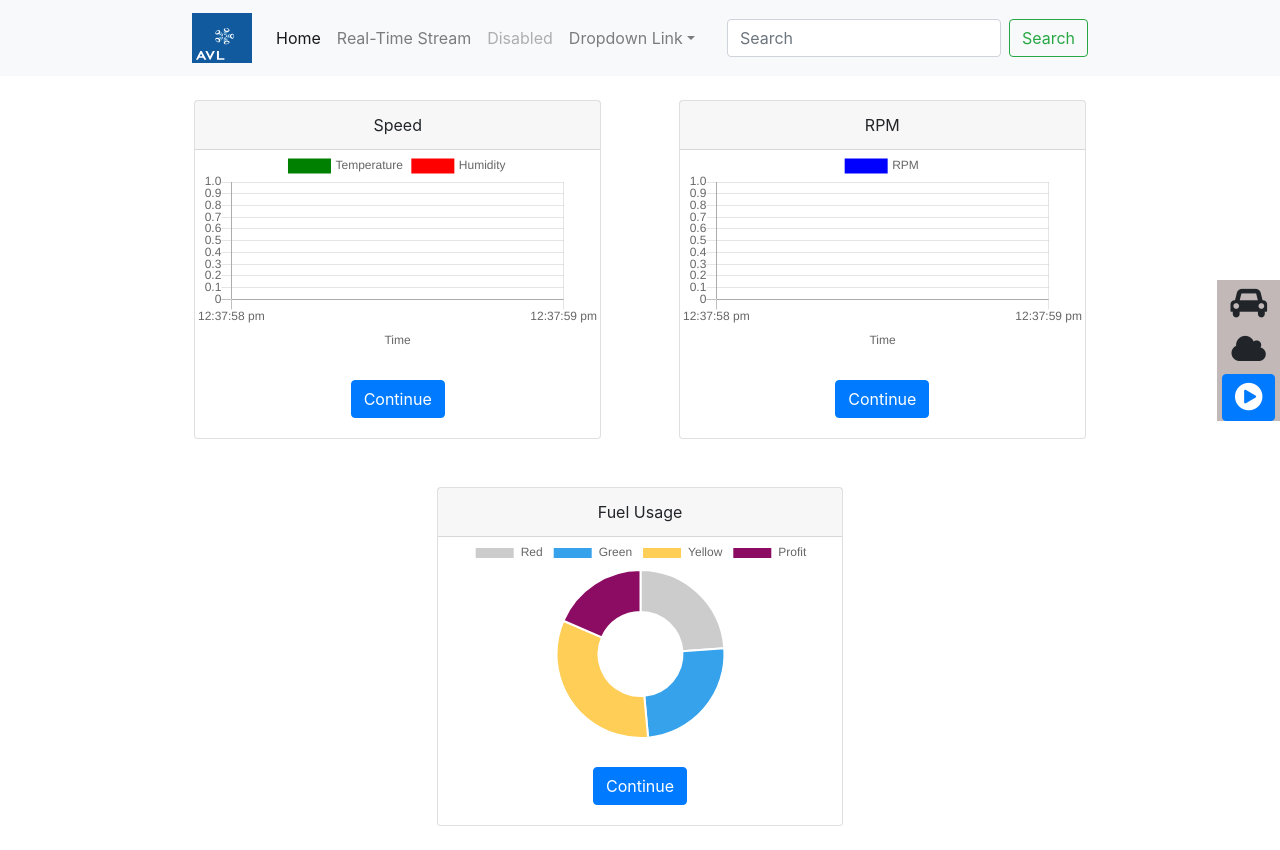
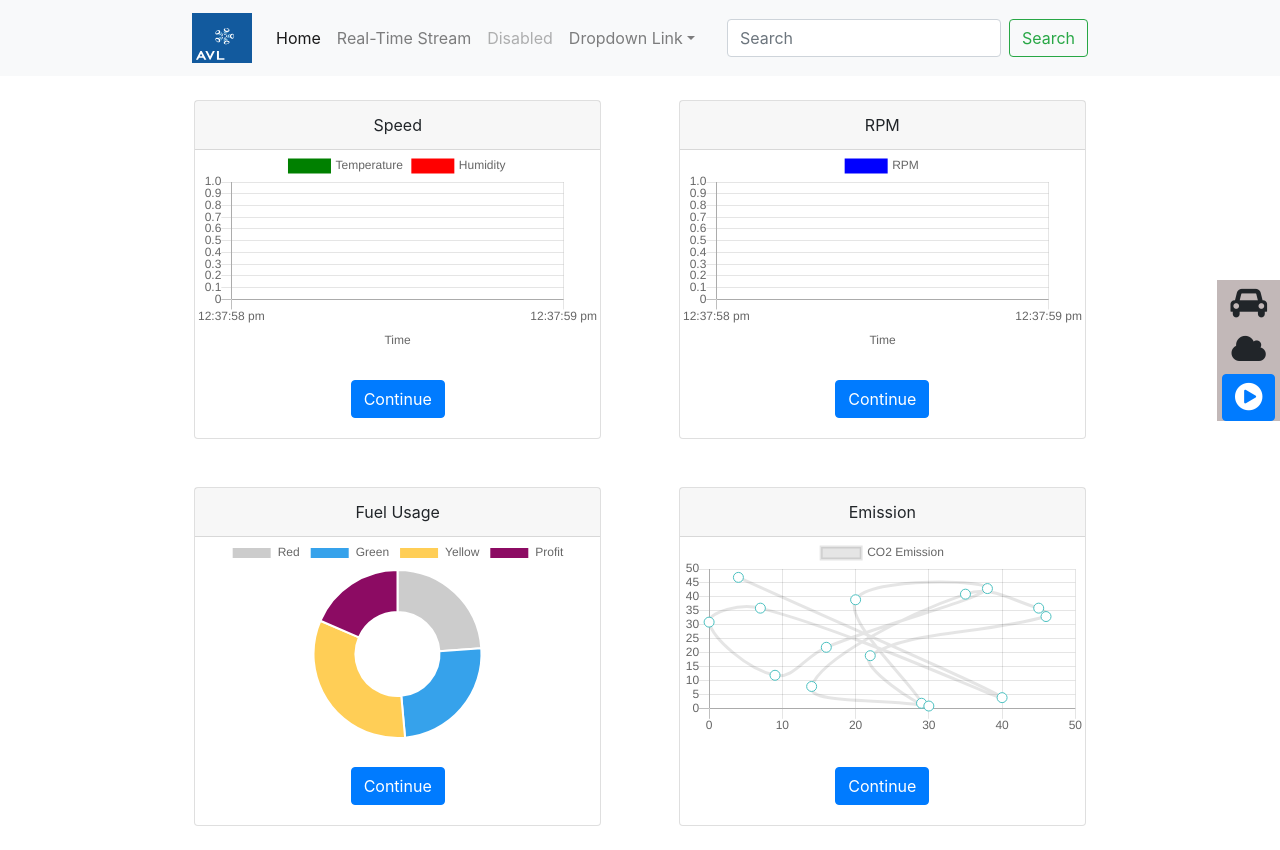
Before and after one commit to azadyasar/Real-Time-CAN, a React (Create React App) app in the folder client/: page /real-time-stream in a window 1280 px wide. Built offline with nearby package versions, Linux system fonts and the light colour scheme.

Commit message:
Integrated scatter data chart and fixed a bug that caused scatter chart to accidently listen to fuel data flow pause flag

```diff
--- a/client/src/components/ChartsContainer.js
+++ b/client/src/components/ChartsContainer.js
@@ -216,20 +216,20 @@ export default class ChartsContainer extends Component {
   };
 
   generateEmissionScatterData = () => {
-    if (this.chartsDataFlowStatus.fuelDataFlowPause) return;
+    if (this.chartsDataFlowStatus.emissionDataFlowPause) return;
     const emissionScatterDataCopy = Object.assign(
       {},
       this.state.emissionScatterData
     );
     emissionScatterDataCopy.datasets[0].data = this.getScatterDataSet();
     this.setState({ emissionScatterData: emissionScatterDataCopy });
-    setTimeout(this.generateFuelData, Math.random() * 1.5 * 1000);
+    setTimeout(this.generateEmissionScatterData, Math.random() * 1.5 * 1000);
   };
 
   componentDidMount() {
-    this.generateLineData();
-    this.generateRPMLineData();
-    this.generateFuelData();
+    Object.keys(this.graphNameGeneratorMap).forEach(key => {
+      this.graphNameGeneratorMap[key]();
+    });
   }
 
   componentWillReceiveProps(props) {
@@ -245,7 +245,8 @@ export default class ChartsContainer extends Component {
       chartsDataFlowStatus: Object.assign({}, this.chartsDataFlowStatus, {
         speedDataFlowPause: props.pauseAllGraphsFlow,
         rpmDataFlowPause: props.pauseAllGraphsFlow,
-        fuelDataFlowPause: props.pauseAllGraphsFlow
+        fuelDataFlowPause: props.pauseAllGraphsFlow,
+        emissionDataFlowPause: props.pauseAllGraphsFlow
       })
     });
   }
@@ -318,7 +319,7 @@ export default class ChartsContainer extends Component {
       <div className="charts-container ">
         <div className="row  justify-content-center">
           {/* Speed Graph */}
-          <div className="col-lg-4 col-md-6 m-4 h-100" align="center">
+          <div className="col-xl-4 col-lg-6 col-md-6 m-4 h-100" align="center">
             <LineChart
               title="Speed"
               graphName="speedDataFlowPause"
@@ -329,7 +330,7 @@ export default class ChartsContainer extends Component {
             />
           </div>
           {/* RPM Graph */}
-          <div className="col-lg-4 col-md-6 m-4 h-100" align="center">
+          <div className="col-xl-4 col-lg-6 col-md-6 m-4 h-100" align="center">
             <LineChart
               title="RPM"
               graphName="rpmDataFlowPause"
@@ -339,10 +340,10 @@ export default class ChartsContainer extends Component {
               dataFlowPause={this.state.chartsDataFlowStatus.rpmDataFlowPause}
             />
           </div>
-        </div>
-        <div className="row justify-content-center">
+          {/* </div>
+        <div className="row justify-content-center"> */}
           {/* Doughnut Chart */}
-          <div className="col-lg-4 col-md-6 m-4 h-100" align="center">
+          <div className="col-xl-4 col-lg-6 col-md-6 m-4 h-100" align="center">
             <DoughnutChart
               title="Fuel Usage"
               graphName="fuelDataFlowPause"
@@ -353,7 +354,17 @@ export default class ChartsContainer extends Component {
             />
           </div>
           {/* Scatter Chart (Emissions) */}
-          {/* <ScatterChart title="Emission" data={this.state.emissionScatterData} onGraphFlowBtnClick={} */}
+          <div className="col-xl-4 col-lg-6 col-md-6 m-4 h-100" align="center">
+            <ScatterChart
+              title="Emission"
+              graphName="emissionDataFlowPause"
+              data={this.state.emissionScatterData}
+              onGraphFlowBtnClick={this.onGraphFlowBtnClick}
+              dataFlowPause={
+                this.state.chartsDataFlowStatus.emissionDataFlowPause
+              }
+            />
+          </div>
         </div>
       </div>
     );
```
